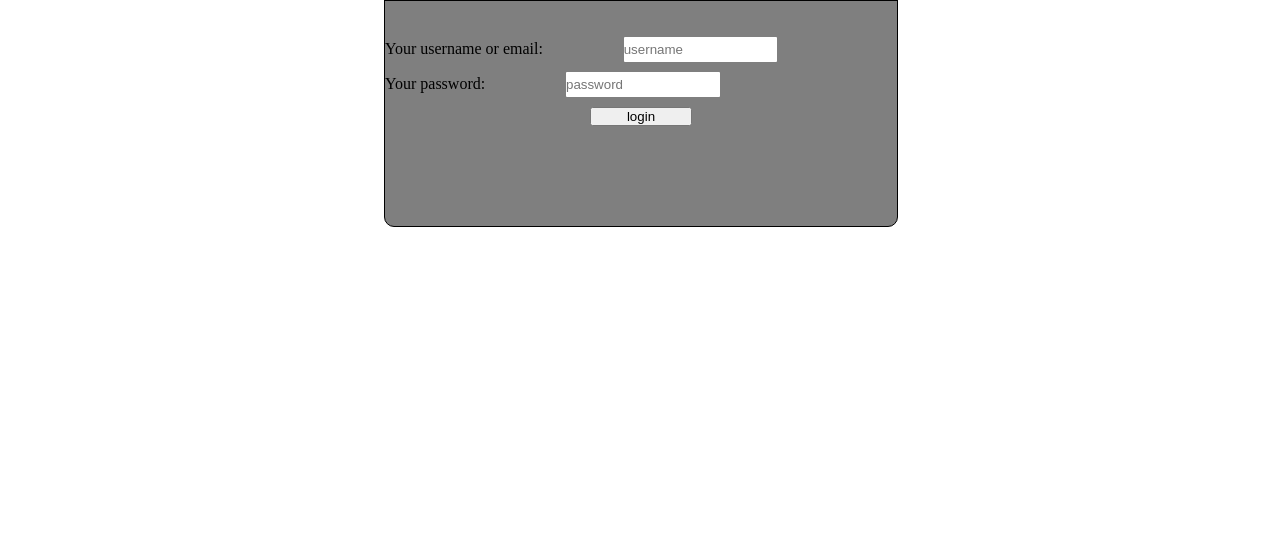
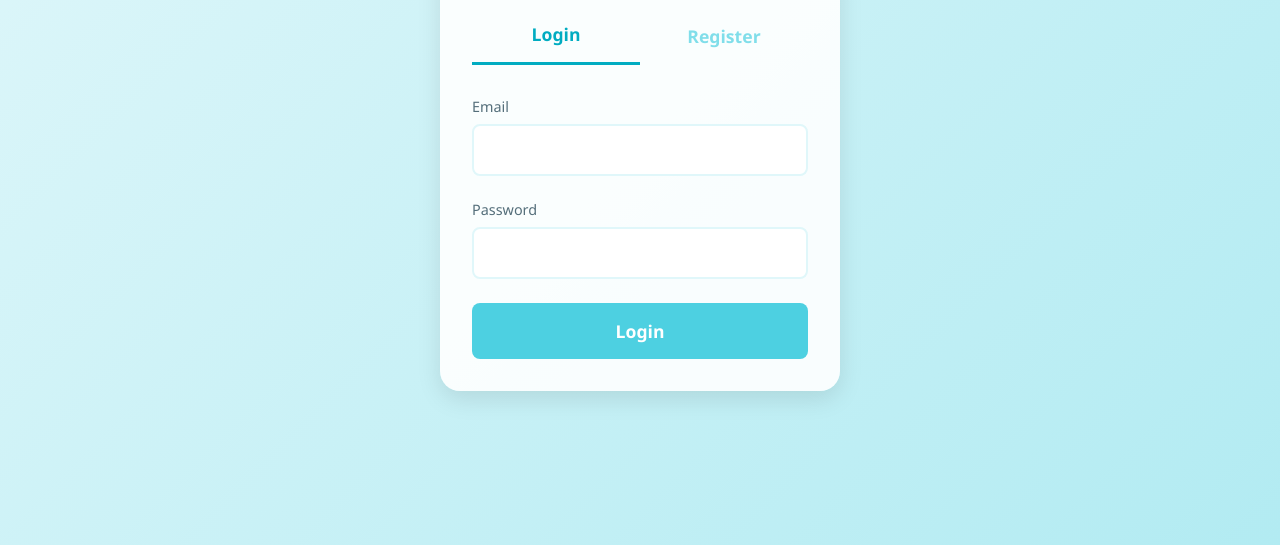
Before and after one commit to xchubuk/vwa_zs2024-2025_xchubuk_xiur, a plain HTML site: page login.html in a window 1280 px wide. Shown: the part 255-800 px from the top of the page. Drawn offline with Linux system fonts and the light colour scheme.

Commit message:
Login page

```diff
--- a/login.html
+++ b/login.html
@@ -1,37 +1,59 @@
-<!doctype html>
+<!DOCTYPE html>
 <html lang="en">
 <head>
-        <meta charset="utf-8">
-        <meta name="viewport" content="width=device-width, initial-scale=1">
-
+    <meta charset="UTF-8">
+    <meta name="viewport" content="width=device-width, initial-scale=1.0">
+    <title>KoloOnline - Login</title>
     <link rel="stylesheet" href="src/login_page/style.css">
-        <script src="src/login_page/script.js"></script>
-
-        <title>KoloOnline Login Page</title>
 </head>
 <body>
-        <div id="root">
-            <div id="header">
-                <div>
-                    <img src="img/test.png" alt="kolo">
+    <div class="container">
+        <div class="logo">KoloOnline</div>
+        <div class="tabs">
+            <button class="tab active" onclick="switchTab('login')">Login</button>
+            <button class="tab" onclick="switchTab('register')">Register</button>
         </div>
-                <div>
-                    <h1>KoloOnline</h1>
+        <div class="form-container">
+            <form id="loginForm" class="active" onsubmit="handleLogin(event)">
+                <div class="input-group">
+                    <label for="loginEmail">Email</label>
+                    <input type="email" id="loginEmail" required>
+                    <div class="error-message" id="loginEmailError"></div>
+                </div>
+                <div class="input-group">
+                    <label for="loginPassword">Password</label>
+                    <input type="password" id="loginPassword" required>
+                    <div class="error-message" id="loginPasswordError"></div>
+                </div>
+                <button type="submit">Login</button>
+            </form>
+
+            <form id="registerForm" onsubmit="handleRegister(event)">
+                <div class="input-group">
+                    <label for="registerName">Full Name</label>
+                    <input type="text" id="registerName" required>
+                    <div class="error-message" id="registerNameError"></div>
+                </div>
+                <div class="input-group">
+                    <label for="registerEmail">Email</label>
+                    <input type="email" id="registerEmail" required>
+                    <div class="error-message" id="registerEmailError"></div>
+                </div>
+                <div class="input-group">
+                    <label for="registerPassword">Password</label>
+                    <input type="password" id="registerPassword" required>
+                    <div class="error-message" id="registerPasswordError"></div>
+                </div>
+                <div class="input-group">
+                    <label for="confirmPassword">Confirm Password</label>
+                    <input type="password" id="confirmPassword" required>
+                    <div class="error-message" id="confirmPasswordError"></div>
+                </div>
+                <button type="submit">Register</button>
+            </form>
         </div>
     </div>
-            <div id="form">
-                <div>
-                    <label>Your username or email: </label>
-                    <input type="text" id="username" placeholder="username">
-                </div>
-                <div>
-                    <label>Your password: </label>
-                    <input type="password" id="password" placeholder="password">
-                </div>
-                <div>
-                    <button id="login" onclick="login()">login</button>
-                </div>
-            </div>
-        </div>
+
+    <script src="src/login_page/script.js"></script>
 </body>
 </html>
--- a/src/login_page/script.js
+++ b/src/login_page/script.js
@@ -0,0 +1,102 @@
+function switchTab(tab) {
+    document.querySelectorAll('.error-message').forEach(error => {
+        error.style.display = 'none';
+    });
+
+    document.getElementById('loginForm').reset();
+    document.getElementById('registerForm').reset();
+
+    document.querySelectorAll('.tab').forEach(t => {
+        t.classList.remove('active');
+    });
+    event.target.classList.add('active');
+
+    document.querySelectorAll('form').forEach(form => {
+        form.classList.remove('active');
+    });
+    if (tab === 'login') {
+        document.getElementById('loginForm').classList.add('active');
+    } else {
+        document.getElementById('registerForm').classList.add('active');
+    }
+}
+
+function handleLogin(event) {
+    event.preventDefault();
+    const emailField = document.getElementById('loginEmail');
+    const passwordField = document.getElementById('loginPassword');
+
+    let _err = false;
+    if (!emailField.value.includes('@') || !emailField.value.includes('.')) {
+        alert("Please, enter a valid email");
+        _err = true;
+
+        document.getElementById('loginEmail').value = "";
+    }
+
+    if (passwordField.value.length < 6) {
+        alert("Password must be at least 6 characters");
+        _err = true;
+
+        document.getElementById('loginPassword').value = "";
+    }
+
+    if (!_err) {
+        const userData = {
+            email: emailField.value,
+            password: passwordField.value
+        }
+
+        //fetch
+    } else return;
+}
+
+function handleRegister(event) {
+    event.preventDefault();
+    const nameField = document.getElementById('registerName');
+    const emailField = document.getElementById('registerEmail');
+    const passwordField = document.getElementById('registerPassword');
+    const confirmPasswordField = document.getElementById('confirmPassword');
+
+    let _err = false;
+
+    if (nameField.value.length < 2) {
+        alert("Please enter your full name");
+        _err = true;
+
+        nameField.value = "";
+    }
+
+    if (!emailField.value.includes('@') || !emailField.value.includes('.')) {
+        alert('Please enter a valid email');
+        _err = true;
+
+        emailField.value = "";
+    }
+
+    if (passwordField.value.length < 6) {
+        alert('Password must be at least 6 characters');
+        _err = true;
+
+        passwordField.value = "";
+        confirmPasswordField.value = "";
+    }
+
+    if (passwordField.value !== confirmPasswordField.value) {
+        alert('Passwords do not match');
+        _err = true;
+
+        passwordField.value = "";
+        confirmPasswordField.value = "";
+    }
+
+    if (!_err) {
+        const userData = {
+            name: nameField.value,
+            email: emailField.value,
+            password: passwordField.value
+        }
+
+        //fetch
+    } else return;
+}
--- a/src/login_page/style.css
+++ b/src/login_page/style.css
@@ -1,52 +1,111 @@
 * {
+    margin: 0;
     padding: 0;
-    margin: 0;
+    box-sizing: border-box;
+    font-family: 'Segoe UI', Tahoma, Geneva, Verdana, sans-serif;
 }
 
-#root {
-    position: absolute;
-    background-color: rgba(0, 0, 0, 0.5);
-    border: 1px solid black;
-    border-radius: 10px;
-
-    width: 40%;
-    margin-left: 30%;
-    margin-top: 12.5%;
-    height: 40%;
+body {
+    min-height: 100vh;
+    display: flex;
+    justify-content: center;
+    align-items: center;
+    background: linear-gradient(135deg, #e0f7fa 0%, #b2ebf2 100%);
 }
 
-#header {
-    display: flex;
-    width: 100%;
-    justify-content: center;
-
-    border-bottom: 1px solid black;
+.container {
+    background: rgba(255, 255, 255, 0.9);
+    padding: 2rem;
+    border-radius: 20px;
+    box-shadow: 0 8px 24px rgba(0, 0, 0, 0.1);
+    width: 400px;
+    max-width: 90%;
 }
 
-#header div {
-    width: 50%;
+.tabs {
+    display: flex;
+    margin-bottom: 2rem;
 }
 
-#form {
-    margin-top: 7%;
+.tab {
+    flex: 1;
+    padding: 1rem;
+    text-align: center;
+    cursor: pointer;
+    background: transparent;
+    border: none;
+    color: #80deea;
+    font-size: 1.1rem;
+    font-weight: 600;
+    transition: all 0.3s ease;
 }
 
-#form div {
-    width: 100%;
-    margin-top: 10px;
-    margin-bottom: 5px;
+.tab.active {
+    color: #00acc1;
+    border-bottom: 3px solid #00acc1;
 }
 
-#username, #password {
-    width: 30%;
-    margin-left: 15%;
-
-    border: none;
-    border-radius: 1px;
-    height: 25px;
+.form-container form {
+    display: none;
 }
 
-#login {
-    width: 20%;
-    margin-left: 40%;
+.form-container form.active {
+    display: block;
 }
+
+.input-group {
+    margin-bottom: 1.5rem;
+}
+
+.input-group label {
+    display: block;
+    margin-bottom: 0.5rem;
+    color: #546e7a;
+    font-size: 0.9rem;
+}
+
+.input-group input {
+    width: 100%;
+    padding: 0.8rem;
+    border: 2px solid #e0f7fa;
+    border-radius: 8px;
+    font-size: 1rem;
+    transition: border-color 0.3s ease;
+}
+
+.input-group input:focus {
+    outline: none;
+    border-color: #4dd0e1;
+}
+
+button[type="submit"] {
+    width: 100%;
+    padding: 1rem;
+    background: #4dd0e1;
+    border: none;
+    border-radius: 8px;
+    color: white;
+    font-size: 1.1rem;
+    font-weight: 600;
+    cursor: pointer;
+    transition: background 0.3s ease;
+}
+
+button[type="submit"]:hover {
+    background: #00acc1;
+}
+
+.logo {
+    text-align: center;
+    margin-bottom: 2rem;
+    color: #00acc1;
+    font-size: 2rem;
+    font-weight: bold;
+}
+
+.error-message {
+    color: #ff5252;
+    font-size: 0.9rem;
+    margin-top: 0.5rem;
+    display: none;
+}
```
Also changed, not shown: index.html (deleted, +0 -17 lines). Lines whose indentation alone changed are shown as unchanged.
